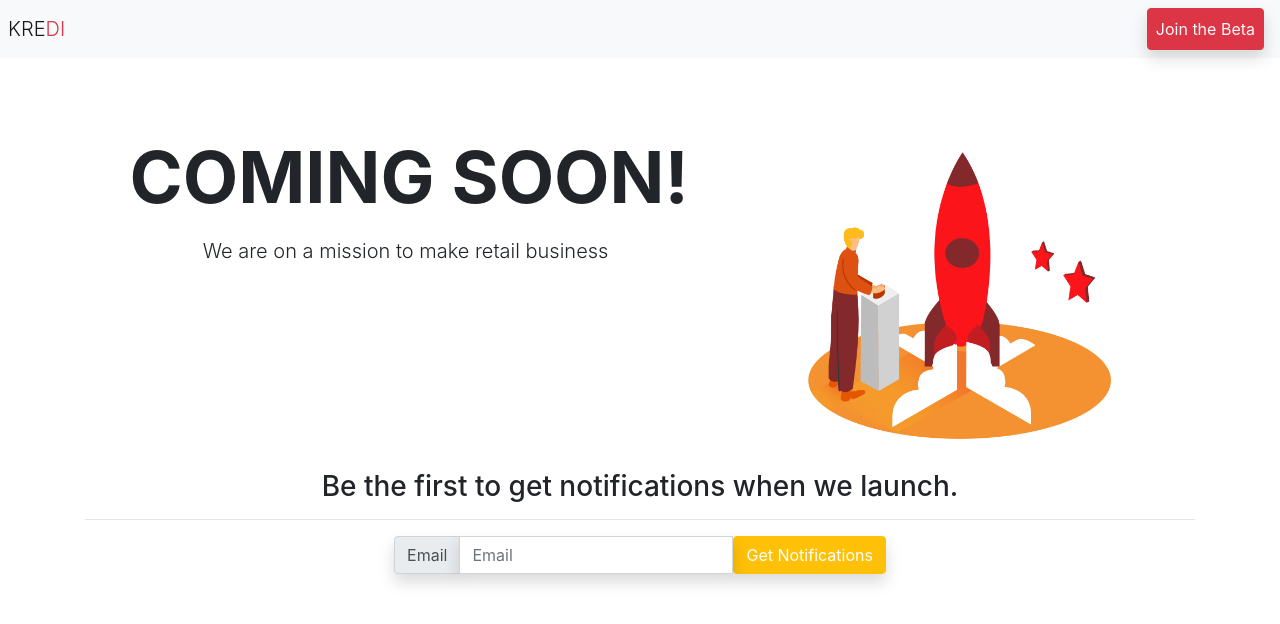
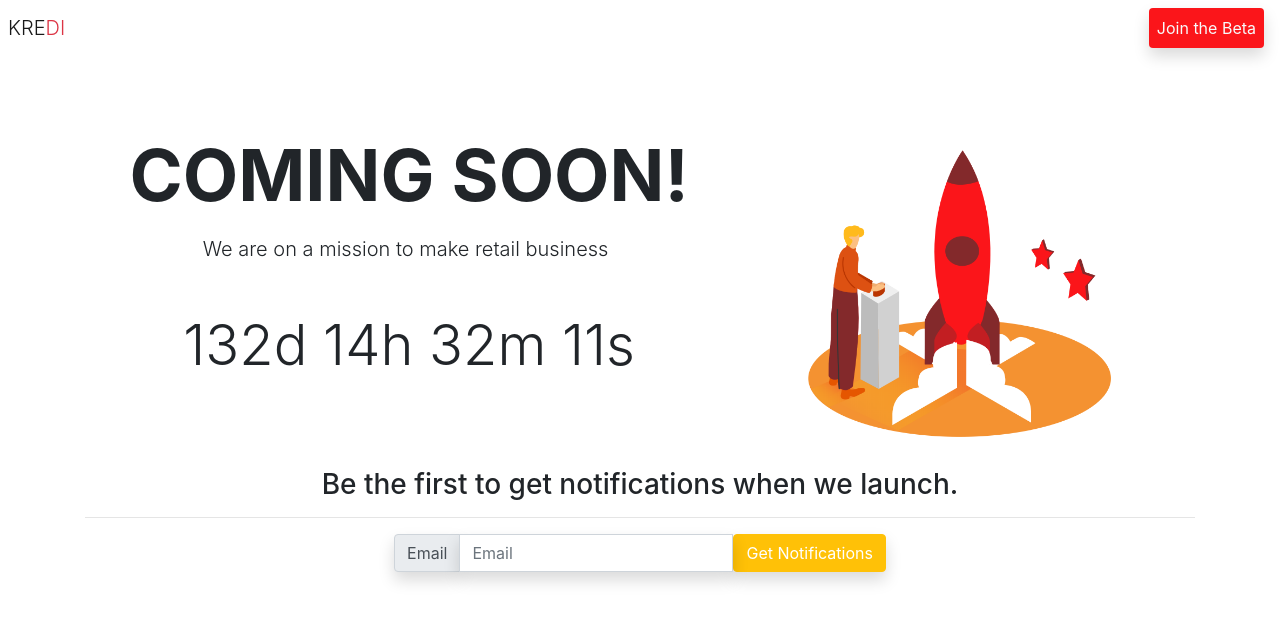
Before and after one commit to NonsoAmadi10/Kredi, a plain HTML site: page index.html in a window 1280 px wide. Drawn offline with nearby package versions, Linux system fonts and the light colour scheme; the site is published under a folder, as on GitHub Pages, so addresses that start at the root find nothing.

Commit message:
fix broken css

```diff
--- a/index.html
+++ b/index.html
@@ -8,7 +8,7 @@
         integrity="sha384-JcKb8q3iqJ61gNV9KGb8thSsNjpSL0n8PARn9HuZOnIxN0hoP+VmmDGMN5t9UJ0Z" crossorigin="anonymous">
     <link rel="stylesheet" href="https://cdnjs.cloudflare.com/ajax/libs/font-awesome/4.7.0/css/font-awesome.min.css">
     <link href="https://fonts.googleapis.com/icon?family=Material+Icons" rel="stylesheet">
-    <link rel="stylesheet" href="/css/index.css">
+    <link rel="stylesheet" href="css/index.css">
     <title>Kredi</title>
 </head>
 
@@ -76,7 +76,7 @@
         integrity="sha384-B4gt1jrGC7Jh4AgTPSdUtOBvfO8shuf57BaghqFfPlYxofvL8/KUEfYiJOMMV+rV"
         crossorigin="anonymous"></script>
     <script src="https://unpkg.com/typewriter-effect@latest/dist/core.js"></script>
-    <script src="/js/index.js"></script>
+    <script src="js/index.js"></script>
     <script>
         let txt = document.querySelector('.txt');
 
```
